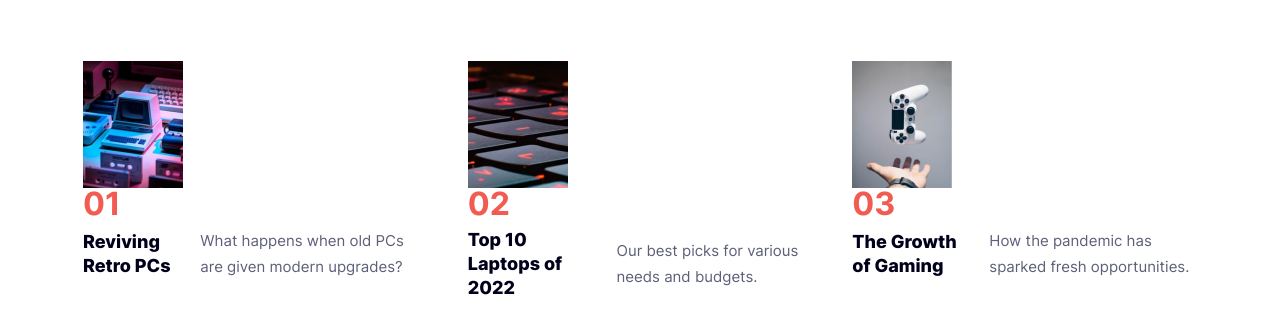
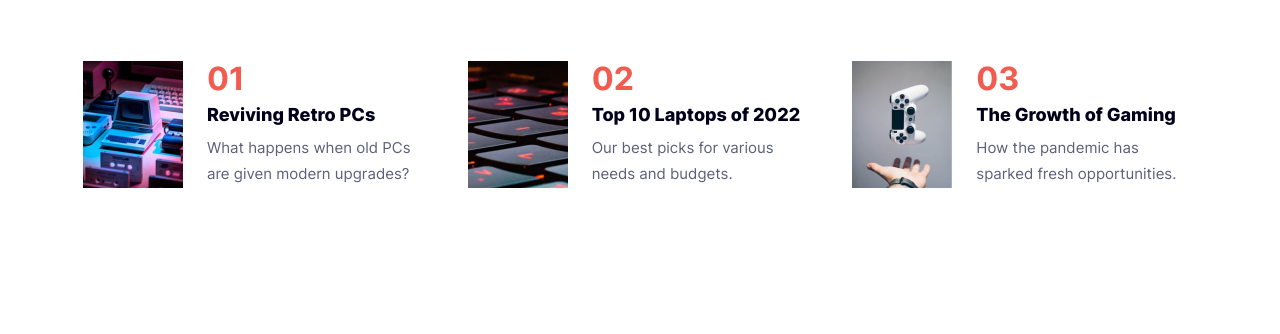
Before and after one commit to loki-pepe/news-homepage, a plain HTML site: page index.html in a window 1280 px wide. Shown: the part 632-966 px from the top of the page. After the commit the page ends 900 px from the top, so only its background shows below. Drawn offline with Linux system fonts and the light colour scheme.

Commit message:
make menu position absolute, remove redundancy, add featured article gap, adapt to html structural change

```diff
--- a/static/style.css
+++ b/static/style.css
@@ -48,6 +48,7 @@
     --menu-padding-inline: 21px clamp(21px, 15.0127vw + -35.2977px, 80px);
     --nav-list-column-gap: 40px;
     --nav-list-row-gap: 24px;
+    --new-article-column-gap: 8px;
     --new-gap: 32px;
     --new-padding-block: clamp(16px, 4.0712vw + .7328px, 32px);
     --new-padding-inline: clamp(24px, 4.0712vw + 8.7328px, 40px);
@@ -229,7 +230,6 @@ main {
 }
 
 .new h2 {
-    color: var(--navy-950);
     font-size: var(--heading-l-font-size);
     font-weight: var(--heading-l-font-weight);
     letter-spacing: inherit;
@@ -243,6 +243,7 @@ main {
     letter-spacing: inherit;
     line-height: var(--heading-m-line-height);
     color: var(--white);
+    margin-block-end: var(--new-article-column-gap);
 }
 
 ol, ul {
@@ -263,13 +264,13 @@ ol, ul {
     counter-reset: trending;
 }
 
-.trending article {
+.trending a {
     display: flex;
     flex-direction: column;
     row-gap: var(--trending-article-row-gap);
 }
 
-.trending article::before {
+.trending a::before {
     counter-increment: trending;
     content: counter(trending, decimal-leading-zero);
     color: var(--red);
@@ -291,7 +292,7 @@ ol, ul {
     width: var(--trending-article-image-width);
 }
 
-.trending li a {
+.trending li {
     display: flex;
     column-gap: var(--trending-item-column-gap);
     align-items: center;
@@ -331,7 +332,7 @@ ol, ul {
     }
 
     #menu {
-        position: fixed;
+        position: absolute;
         top: 0;
         right: 0;
         height: 100%;
```
